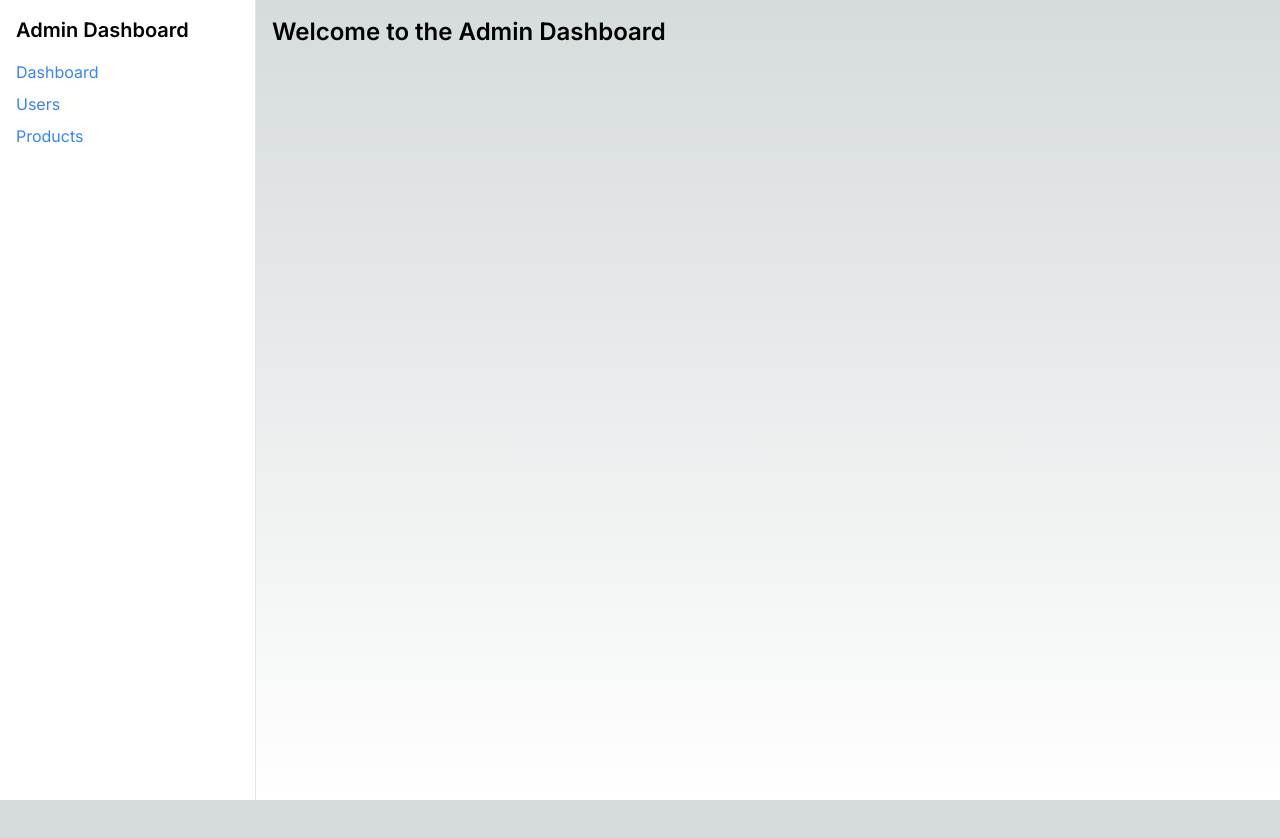
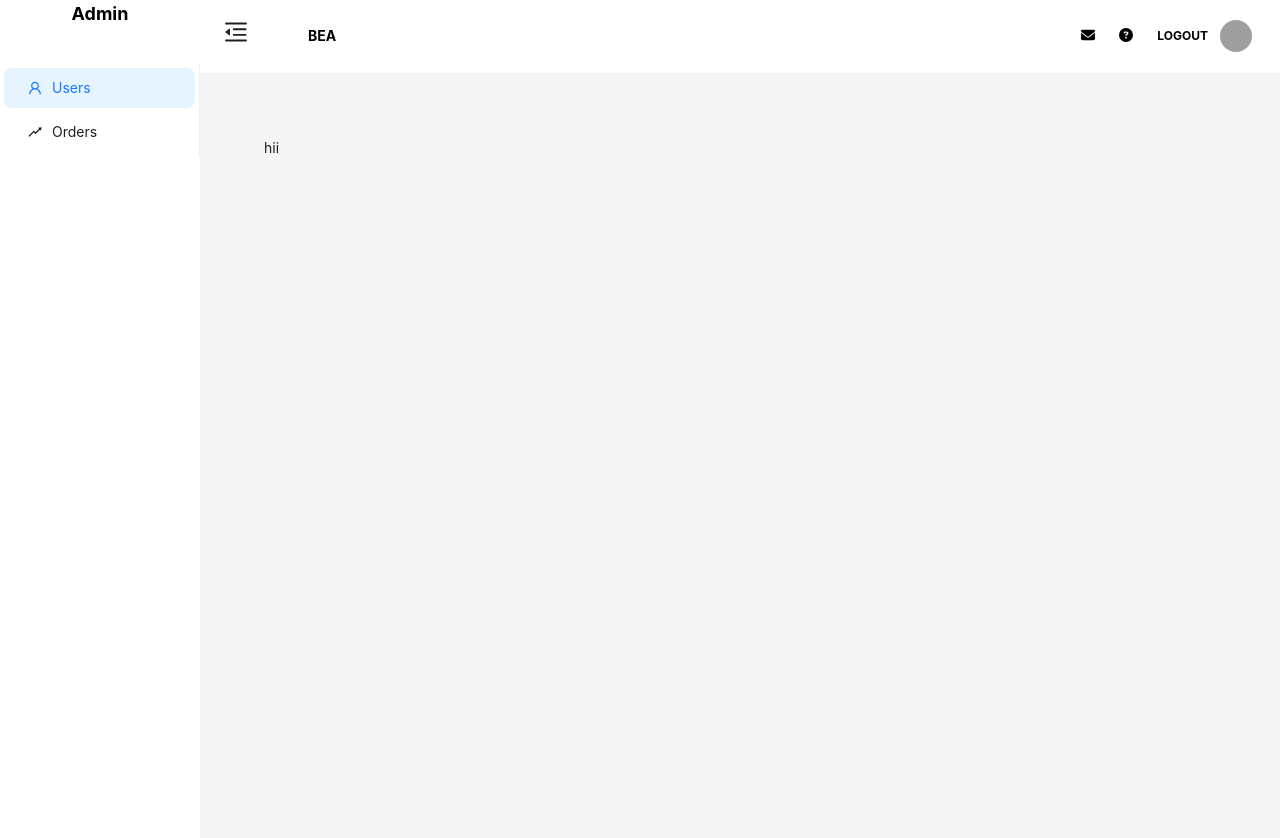
Before and after one commit to Abhilashajayan/With-You, a Next.js app in the folder client/: page /admin/home in a window 1280 px wide. Shown: the top 838 px of the page. Before the commit the page ends 800 px from the top, so only its background shows below. Built offline with nearby package versions, Linux system fonts and the light colour scheme; grey boxes are pictures that could not be loaded.

Commit message:
the admin dashboard front end done

```diff
--- /dev/null
+++ b/client/app/admin/billing/page.tsx
@@ -0,0 +1,7 @@
+import React from 'react'
+
+export default function Bill() {
+  return (
+    <div>hii</div>
+  )
+}
--- /dev/null
+++ b/client/app/admin/reports/page.tsx
@@ -0,0 +1,7 @@
+import React from 'react'
+
+export default function Report() {
+  return (
+    <div>hello</div>
+  )
+}
--- a/client/components/sidebar.tsx
+++ b/client/components/sidebar.tsx
@@ -1,65 +1,168 @@
-"use client"
-import React from 'react';
-import { FontAwesomeIcon } from '@fortawesome/react-fontawesome';
-import { faBars, faTimes } from '@fortawesome/free-solid-svg-icons';
-import Link from 'next/link';
+"use client";
+import React, { useState, useEffect } from "react";
+import { useRouter } from "next/navigation";
+import { Layout, Button, Avatar, Menu, Dropdown, theme } from "antd";
 
-const Sidebar = () => {
-  const [isSidebarOpen, setIsSidebarOpen] = React.useState(true);
+import {
+  MenuFoldOutlined,
+  MenuUnfoldOutlined,
+  UserOutlined,
+  PaperClipOutlined,
+  RiseOutlined,
+} from "@ant-design/icons";
+import { default as Bill } from "@/app/admin/billing/page";
+import Report from "@/app/admin/reports/page";
+import Link from "next/link";
+import { FontAwesomeIcon } from "@fortawesome/react-fontawesome";
+import {
+  faEnvelope,
+  faBell,
+  faCircleQuestion,
+  faCaretDown,
+} from "@fortawesome/free-solid-svg-icons";
 
-  const toggleSidebar = () => {
-    setIsSidebarOpen(!isSidebarOpen);
+const { Header, Sider, Content } = Layout;
+
+function AdminSideBar() {
+  const [collapsed, setCollapsed] = useState(false);
+  const router = useRouter();
+
+  const [navbarOpen, setNavbarOpen] = useState<Boolean>(false);
+  useEffect(() => {
+    setNavbarOpen(false);
+  });
+
+  const [selectedMenuKey, setSelectedMenuKey] = useState<string | null>("1");
+  const {
+    token: { colorBgContainer, borderRadiusLG },
+  } = theme.useToken();
+
+  const handleMenuClick = ({ key }: { key: React.Key }) => {
+    console.log(key);
+    setSelectedMenuKey(key.toString());
   };
 
   return (
-    <div className="flex">
-      {/* Hamburger icon for small screens */}
-      <div className="md:hidden">
+    <Layout>
+      <Sider
+        trigger={null}
+        collapsible
+        collapsed={collapsed}
+        style={{ background: colorBgContainer }}
+      >
+        <div className="h-16 flex justify-center text-lg font-bold ">
+          <h1>Admin</h1>
+        </div>
+        <Menu
+          theme="light"
+          mode="inline"
+          onClick={handleMenuClick}
+          defaultSelectedKeys={["1"]}
+          items={[
+            {
+              key: "1",
+              icon: <UserOutlined />,
+              label: "Users",
+            },
+            {
+              key: "2",
+              icon: <RiseOutlined />,
+              label: "Orders",
+            },
+          ]}
+        />
+      </Sider>
+      <Layout>
+        <div className="relative flex flex-wrap  items-center justify-end px-2 py-3 bg-white ">
+          <div className="container px-3 mx-auto flex flex-wrap items-center justify-evenly">
+            <div className="w-full relative flex  justify-evenly lg:w-auto lg:static lg:block lg:justify-start">
+              <Button
+                type="text"
+                icon={collapsed ? <MenuUnfoldOutlined /> : <MenuFoldOutlined />}
+                onClick={() => setCollapsed(!collapsed)}
+                className="text-2xl w-5 h-5"
+              />
+              <a
+                className="ml-14 text-sm font-bold leading-relaxed inline-block mr-4 py-2 whitespace-nowrap uppercase text-textgrey"
+                href="#pablo"
+              >
+                Bea
+              </a>
               <button
-          className="text-gray-500 p-4 focus:outline-none"
-          onClick={toggleSidebar}
+                className="text-textgrey cursor-pointer text-xl leading-none px-3 py-1 border border-solid border-transparent rounded bg-transparent block lg:hidden outline-none focus:outline-none"
+                type="button"
+                onClick={() => setNavbarOpen(!navbarOpen)}
               >
-          {isSidebarOpen ? (
-            <FontAwesomeIcon icon={faTimes} className="h-6 w-6" />
-          ) : (
-            <FontAwesomeIcon icon={faBars} className="h-6 w-6" />
-          )}
+                <svg
+                  className="w-5 h-5"
+                  aria-hidden="true"
+                  xmlns="http://www.w3.org/2000/svg"
+                  fill="none"
+                  viewBox="0 0 17 14"
+                >
+                  <path
+                    stroke="currentColor"
+                    stroke-linecap="round"
+                    stroke-linejoin="round"
+                    stroke-width="2"
+                    d="M1 1h15M1 7h15M1 13h15"
+                  />
+                </svg>
               </button>
             </div>
             <div
-        className={`flex-none md:w-64 bg-white border-r ${isSidebarOpen ? 'block' : 'hidden'}`}
+              className={
+                "lg:flex flex-grow items-center" +
+                (navbarOpen ? " flex" : " hidden")
+              }
+              id="example-navbar-danger"
             >
-        <div className="p-4 h-screen ">
-          <h1 className="text-xl font-semibold mb-4">Admin Dashboard</h1>
-          <ul>
-            <li className="mb-2">
-              <Link href="/admin/dashboard" className='text-blue-500 hover:text-blue-600'>
-                Dashboard
+              <ul className="flex flex-col lg:flex-row list-none lg:ml-auto p-2">
+
+                <li className="nav-item">
+                  <FontAwesomeIcon
+                    className="px-3 py-2 flex items-center text-sm uppercase font-bold leading-snug text-textgrey hover:opacity-75"
+                    icon={faEnvelope}
+                  />
+                </li>
+                <li className="nav-item">
+                  <FontAwesomeIcon
+                    className="px-3 py-2 flex items-center text-sm uppercase font-bold leading-snug text-textgrey hover:opacity-75"
+                    icon={faCircleQuestion}
+                  />
+                </li>
+
+                <li className="nav-item">
+                  <button className="px-3 py-2 flex items-center text-xs uppercase font-bold leading-snug text-black hover:opacity-75">
+                    Logout
+                  </button>
+                </li>
+
+                <li className="nav-item">
+                  <div className=" h-8 w-8 rounded-3xl">
+                    <Link href={`/adminprofile`}>
+                      <img
+                        src="https://cdn3.iconfinder.com/data/icons/user-group-black/100/user-process-512.png"
+                        className="h-8 w-8 rounded-3xl"
+                        width={500}
+                        height={500}
+                        alt=""
+                      />
                     </Link>
+                  </div>
                 </li>
-            <li className="mb-2">
-              <Link href="/users" className='text-blue-500 hover:text-blue-600'>
-                Users
-              </Link>
-            </li>
-            <li className="mb-2">
-              <Link href="/products" className='text-blue-500 hover:text-blue-600'>
-               Products
-              </Link>
-            </li>
+
               </ul>
             </div>
           </div>
+        </div>
+        <Content className="mt-6 mr-4 ml-6 p-10  h-screen min-h-min">
+          {selectedMenuKey === "1" && <Bill />}
+          {selectedMenuKey === "2" && <Report />}
+        </Content>
+      </Layout>
+    </Layout>
+  );
+}
 
-      {/* Main Content */}
-      <div className="flex-1 flex flex-col overflow-hidden">
-        <div className="p-4">
-          <h1 className="text-2xl font-semibold mb-4">Welcome to the Admin Dashboard</h1>
-          {/* Add your main content here */}
-        </div>
-      </div>
-    </div>
-  );
-};
-
-export default Sidebar;
+export default AdminSideBar;
--- a/client/package.json
+++ b/client/package.json
@@ -13,7 +13,9 @@
     "@fortawesome/free-solid-svg-icons": "^6.5.1",
     "@fortawesome/react-fontawesome": "^0.2.0",
     "@heroicons/react": "^2.1.1",
+    "antd": "^5.14.1",
     "apexcharts": "^3.46.0",
+    "classnames": "^2.5.1",
     "next": "^14.1.0",
     "react": "^18",
     "react-apexcharts": "^1.4.1",
```
Also changed, not shown: 1 other file (tests, documents, lock files or other folders). Lines whose indentation alone changed are shown as unchanged.
